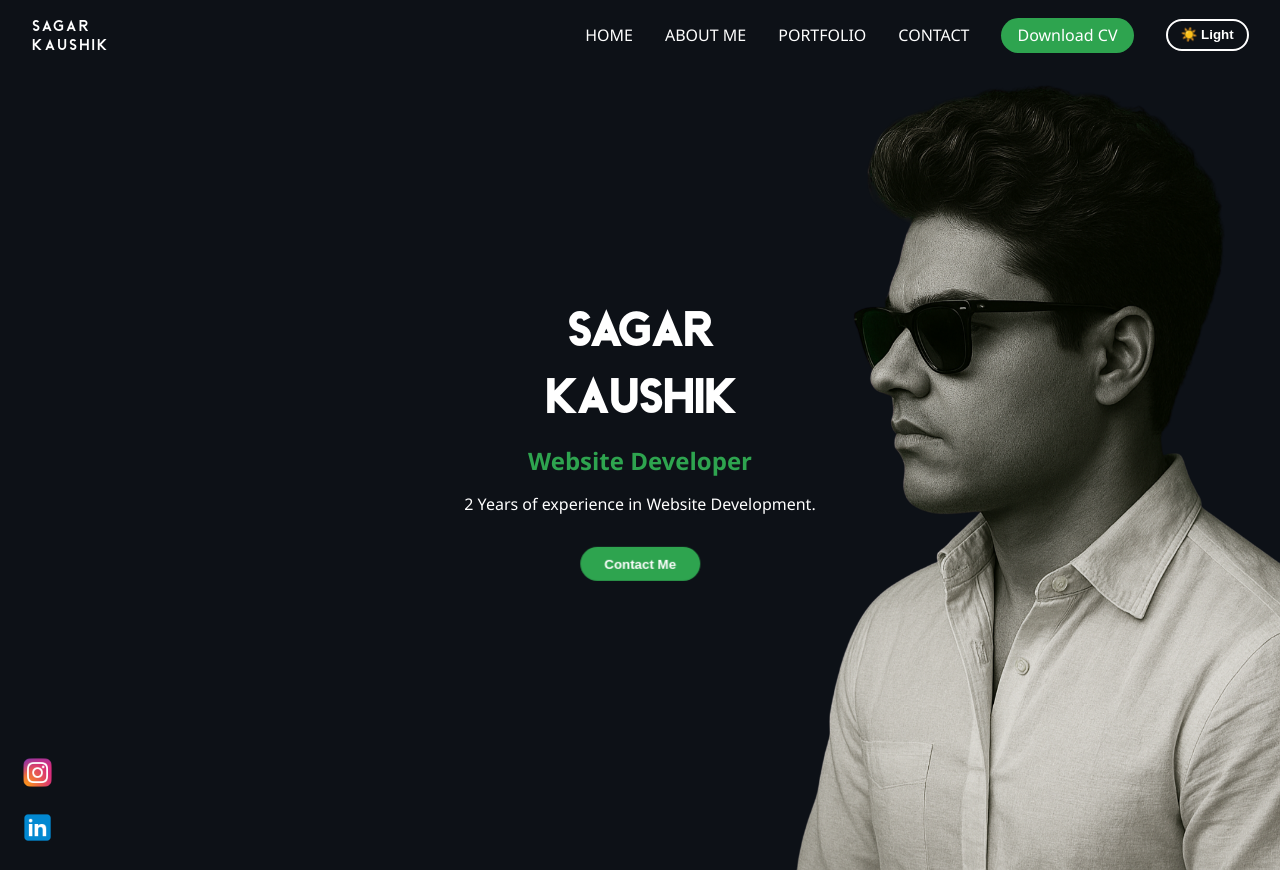
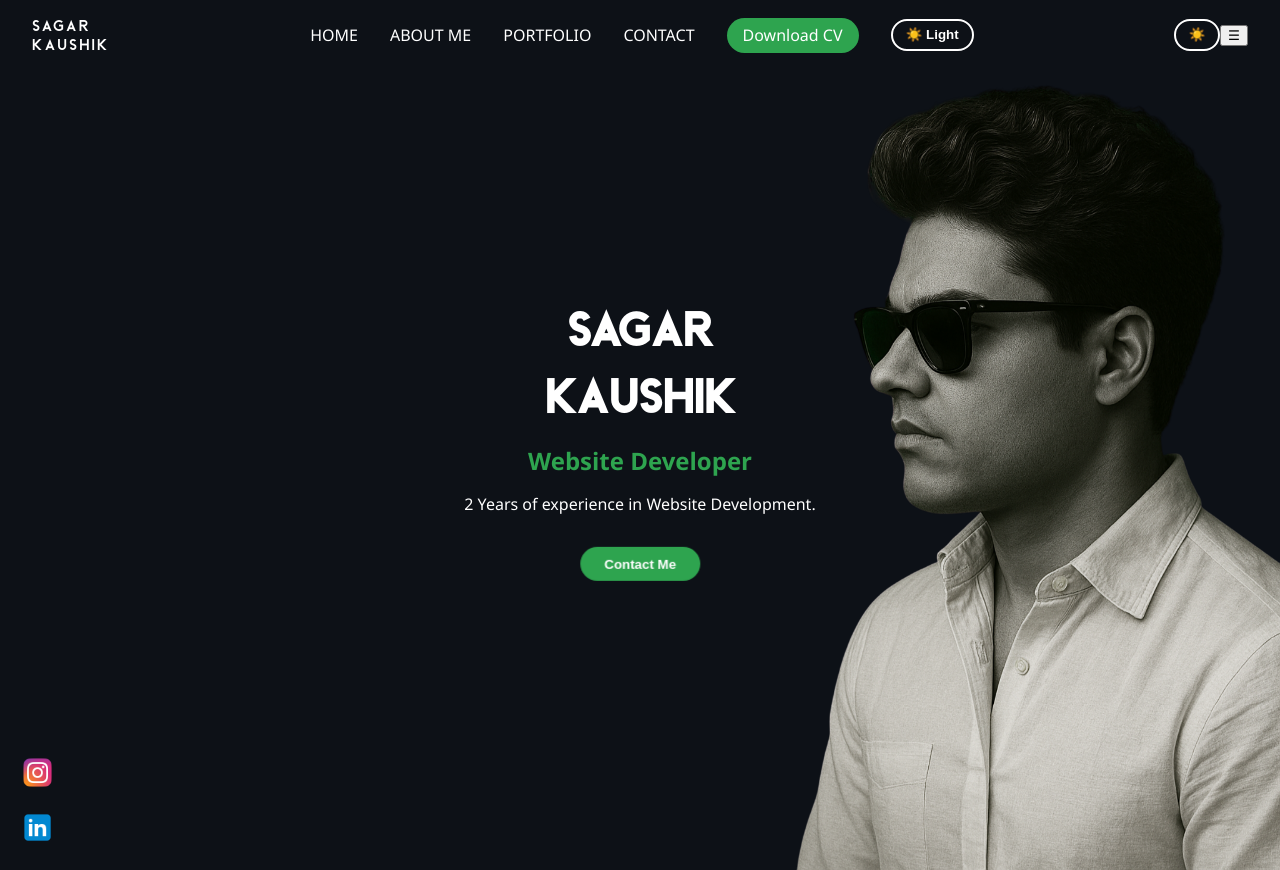
Before and after one commit to sagar0kaushik/portfolio-website, a React (Vite) app: page / in a window 1280 px wide. Built offline with nearby package versions, Linux system fonts and the light colour scheme.

Commit message:
Update App.jsx

```diff
--- a/src/App.jsx
+++ b/src/App.jsx
@@ -8,6 +8,7 @@ import Contact from './Contact';
 
 function App() {
   const [darkMode, setDarkMode] = useState(true);
+  const [menuOpen, setMenuOpen] = useState(false);
 
   useEffect(() => {
     document.body.setAttribute('data-theme', darkMode ? 'dark' : 'light');
@@ -22,7 +23,8 @@ function App() {
             <span className="logo-text">KAUSHIK</span>
           </div>
 
-          <nav>
+          {/* Desktop/Tablet Nav */}
+          <nav className="desktop-nav">
             <ul className="nav-links">
               <li><Link to="/">HOME</Link></li>
               <li><Link to="/about">ABOUT ME</Link></li>
@@ -43,7 +45,45 @@ function App() {
               </li>
             </ul>
           </nav>
+
+          {/* Mobile Right Side (mode toggle + hamburger) */}
+          <div className="mobile-actions">
+            <button
+              className="mode-toggle glow-button"
+              onClick={() => setDarkMode(prev => !prev)}
+            >
+              {darkMode ? '☀️' : '🌙'}
+            </button>
+            <button
+              className="menu-btn"
+              onClick={() => setMenuOpen(!menuOpen)}
+            >
+              {menuOpen ? '✖' : '☰'}
+            </button>
+          </div>
         </header>
+
+        {/* Mobile Menu */}
+        {menuOpen && (
+          <nav className="mobile-nav">
+            <ul>
+              <li><Link to="/" onClick={() => setMenuOpen(false)}>HOME</Link></li>
+              <li><Link to="/about" onClick={() => setMenuOpen(false)}>ABOUT ME</Link></li>
+              <li><Link to="/projects" onClick={() => setMenuOpen(false)}>PORTFOLIO</Link></li>
+              <li><Link to="/contact" onClick={() => setMenuOpen(false)}>CONTACT</Link></li>
+              <li>
+                <a
+                  href="/Sagar_CV.pdf"
+                  download
+                  className="cv-button glow-button"
+                  onClick={() => setMenuOpen(false)}
+                >
+                  Download CV
+                </a>
+              </li>
+            </ul>
+          </nav>
+        )}
 
         <Routes>
           <Route path="/" element={<Home />} />
```
